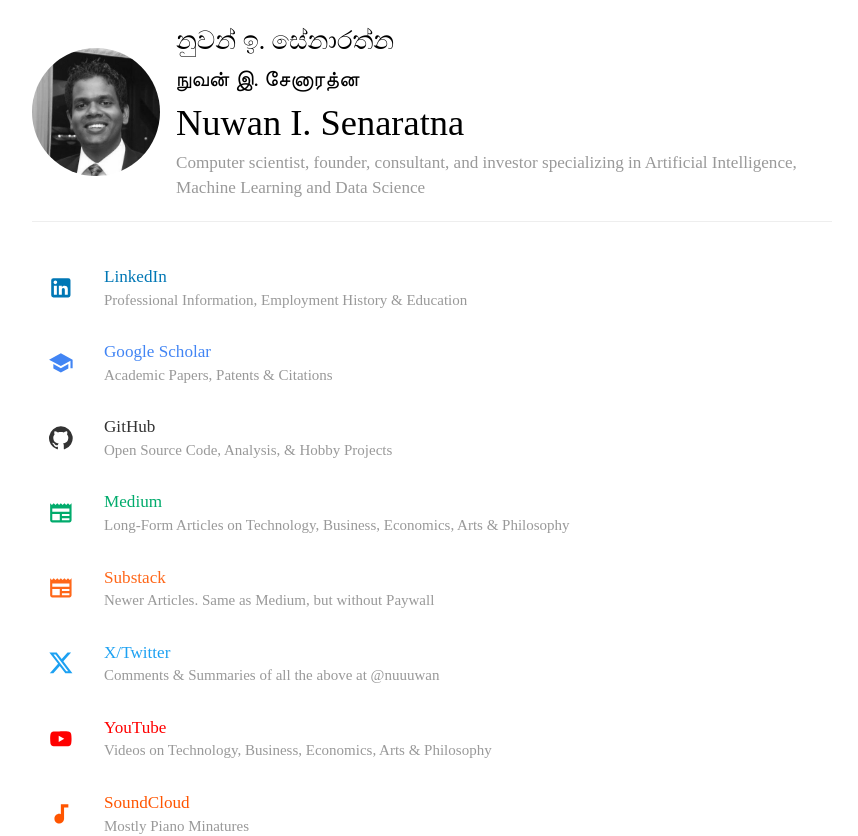
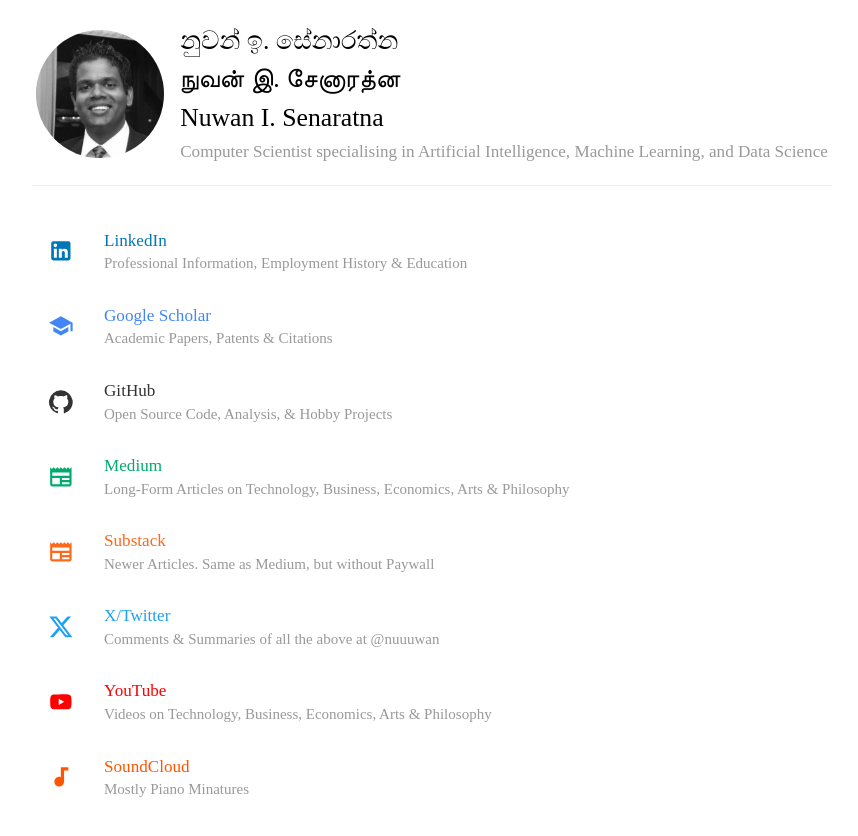
Before and after one commit to nuuuwan/nuuuwan, a React (Create React App) app: page / in a window 1280 px wide. Shown: the top 836 px of the page, without its empty margins (208-1066 px from the left). Built offline with nearby package versions, Linux system fonts and the light colour scheme; a web font is replaced by a local one.

Commit message:
Remove text from profile

```diff
--- a/src/view/pages/HomePage.js
+++ b/src/view/pages/HomePage.js
@@ -37,11 +37,11 @@
       <Avatar alt="Profile" src={PROFILE_IMAGE_PATH} sx={STYLE_INNER.AVATAR} />
       <Stack direction="column" gap={0.5}>
         <Typography variant="h5">නුවන් ඉ. සේනාරත්න</Typography>
-        <Typography variant="h6">நுவன் இ. சேனாரத்ன</Typography>
-        <Typography variant="h4">Nuwan I. Senaratna</Typography>
+        <Typography variant="h5">நுவன் இ. சேனாரத்ன</Typography>
+        <Typography variant="h5">Nuwan I. Senaratna</Typography>
         <Typography variant="body1" color="text.secondary">
-          Computer scientist, founder, consultant, and investor specializing in
-          Artificial Intelligence, Machine Learning and Data Science
+          Computer Scientist specialising in Artificial Intelligence, Machine
+          Learning, and Data Science
         </Typography>
       </Stack>
     </Stack>
```
